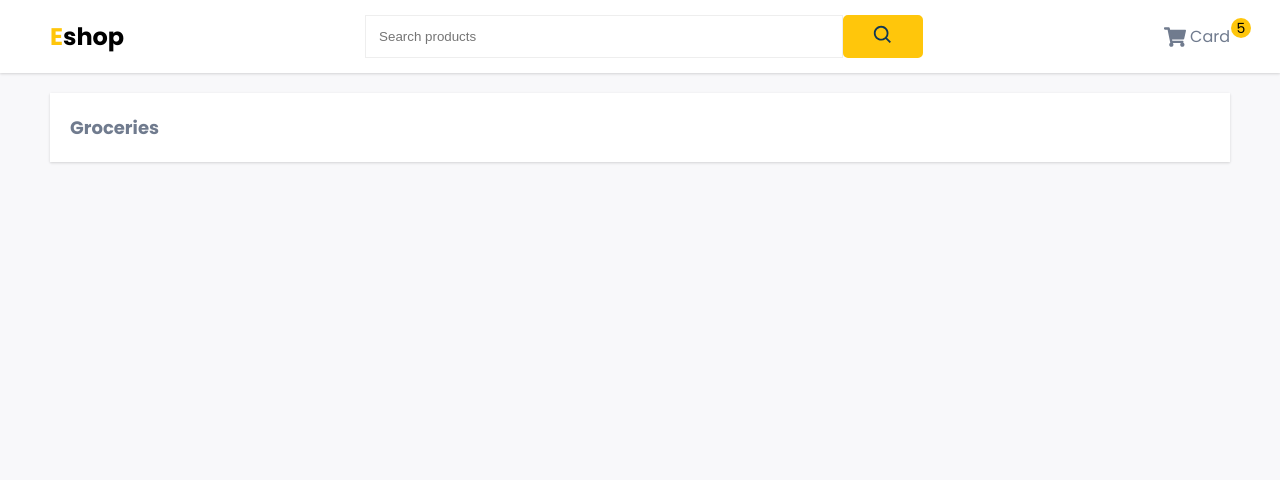
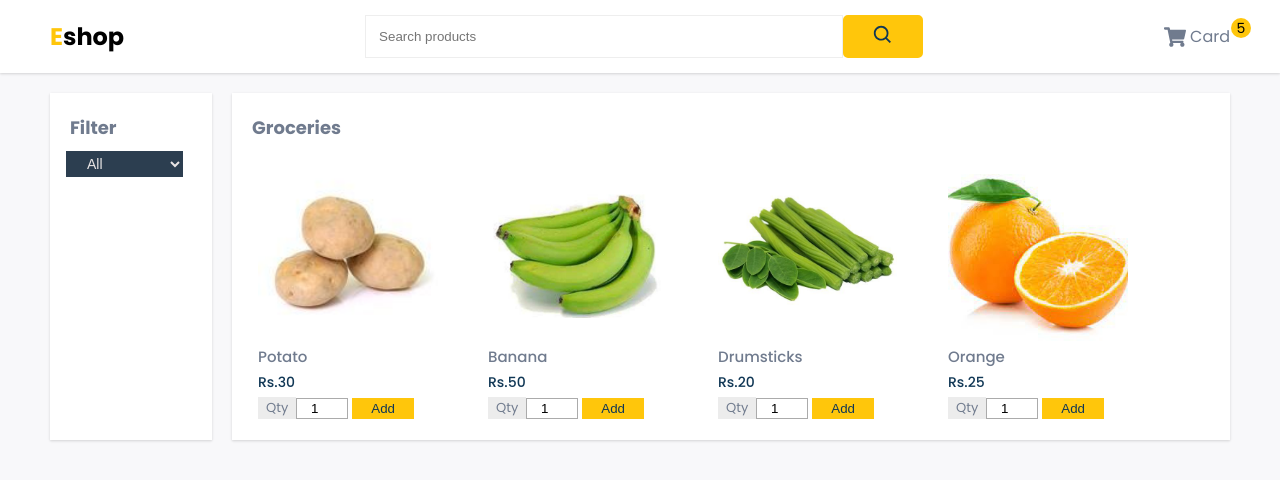
Before and after one commit to sgc0014/react-eshop, a React (Create React App) app: page / in a window 1280 px wide. Shown: the top 480 px of the page. Built offline with nearby package versions, Linux system fonts and the light colour scheme.

Commit message:
filter section for products

```diff
--- a/src/App.js
+++ b/src/App.js
@@ -2,6 +2,7 @@ import { useState, useEffect } from "react";
 import styled from "styled-components";
 import { Card } from "./components/card";
 import { Navbar } from "./components/navbar";
+import { Product } from "./components/product";
 import { productsData } from "./productsData";
 
 const Wrapper = styled.div``;
@@ -22,21 +23,59 @@ const ProductList = styled.div`
   gap: 30px;
   align-items: center;
 `;
+const FilterSection = styled.div`
+  width: 125px;
+
+  > select {
+    background: #2c3e50;
+    color: #e8e4e4;
+    text-transform: capitalize;
+    font-size: 14px;
+    padding: 4px 17px;
+    border: none;
+    outline: none;
+  }
+`;
 function App() {
-  const [items, setItems] = useState(null)
+  const [filter, setFilter] = useState("All");
+  const [items, setItems] = useState(null);
+
+  //fetch and filter data if needed
   useEffect(() => {
     if (productsData) {
-      setItems(productsData);
+      if (filter !== "All") {
+        let filteredData;
+        filteredData = productsData.filter(
+          (product) => product.category === filter
+        );
+        setItems(filteredData);
+      } else {
+        setItems(productsData);
+      }
     }
-  }, [productsData]);
+  }, [productsData, filter]);
+
   return (
     <Wrapper>
       <Navbar />
+
       <Content>
+        <Card style={{ maxWidth: "130px" }}>
+          <Header>Filter</Header>
+          <FilterSection>
+            <select value={filter} onChange={(e) => setFilter(e.target.value)}>
+              <option value="All">All</option>
+              <option value="Fruits">Fruits</option>
+              <option value="Vegetables">Vegetable</option>
+            </select>
+          </FilterSection>
+        </Card>
         <Card>
           <Header>Groceries</Header>
           <ProductList>
-           </ProductList>
+            {items &&
+              items.map((item) => <Product key={item.id} item={item} />)}
+          </ProductList>
         </Card>
       </Content>
     </Wrapper>
```
